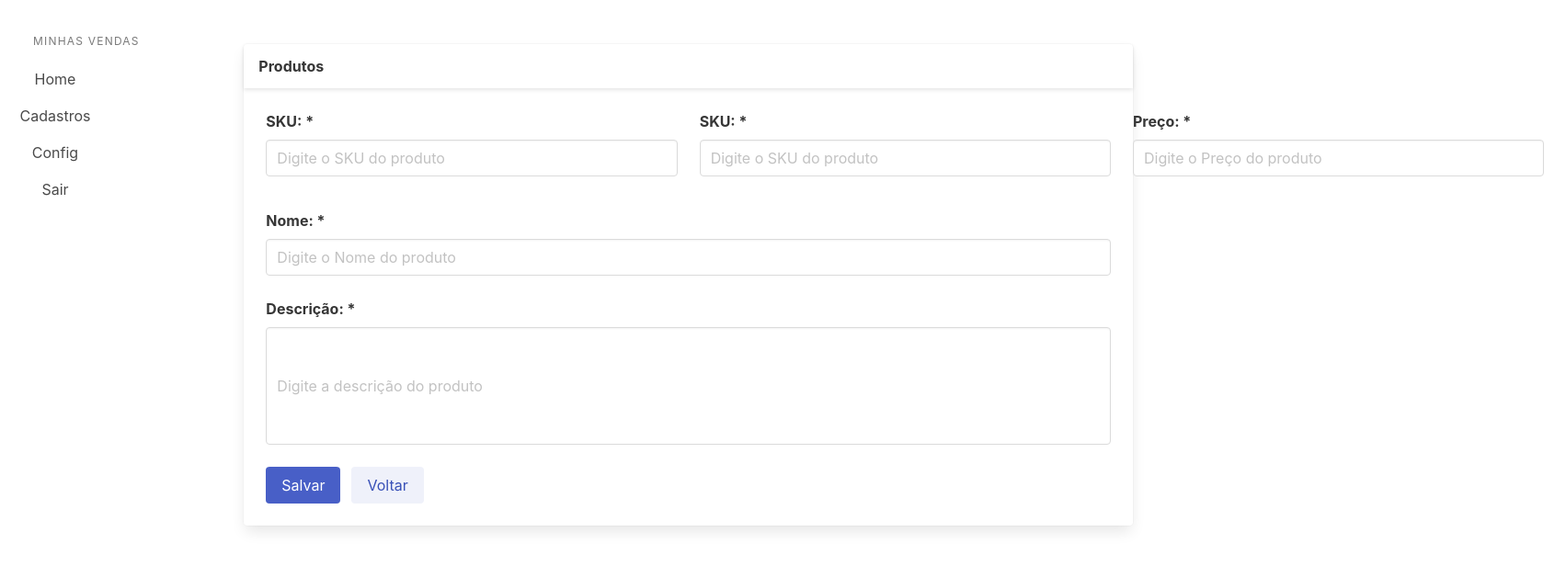
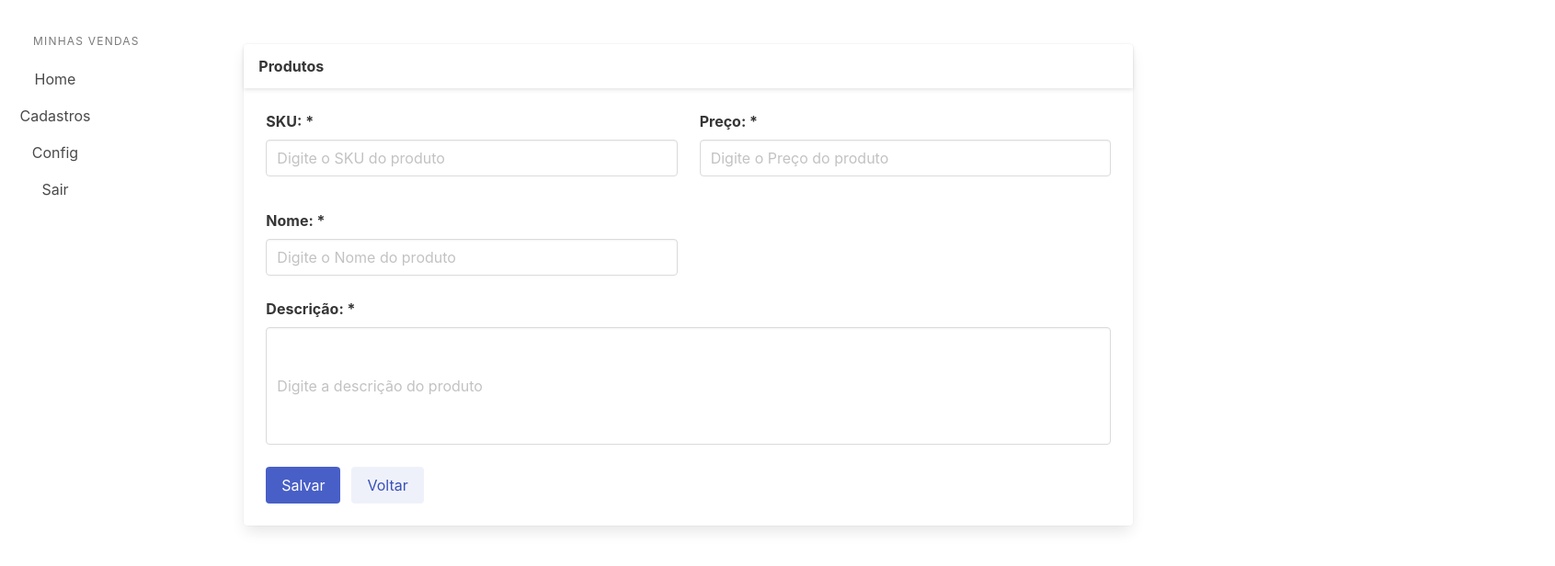
Before and after one commit to marcosmour/praticandofrontdouglas, a Next.js app: page /cadastros/produtos in a window 1280 px wide. Shown: the top 616 px of the page at 92% size, 1691 px wide, since content can reach past the window. Built offline with nearby package versions, Linux system fonts and the light colour scheme.

Commit message:
criando o axios para comunicar o backend com o frontend

```diff
--- a/package.json
+++ b/package.json
@@ -9,6 +9,7 @@
     "lint": "next lint"
   },
   "dependencies": {
+    "axios": "^1.1.3",
     "bulma": "0.9.2",
     "next": "12.3.1",
     "react": "18.2.0",
--- /dev/null
+++ b/src/app/http/index.ts
@@ -0,0 +1,5 @@
+import Axios,{ AxiosInstance} from "axios";
+
+export const httpClient: AxiosInstance = Axios.create({
+    baseURL: "http://localhost:8080/"
+})
--- a/src/components/common/input/index.tsx
+++ b/src/components/common/input/index.tsx
@@ -1,4 +1,6 @@
-interface InputProps{
+import {InputHTMLAttributes} from 'react'       ///
+interface InputProps extends InputHTMLAttributes<HTMLInputElement>{
+    id: string;
     onChange?: (value:any) => void;
     label: string;
     columnClasses?: string;
@@ -9,20 +11,21 @@ interface InputProps{
 export const Input: React.FC<InputProps> = ({
     onChange,
     label,
-    columnClasses
+    columnClasses,
+    id,
+    ...inputProps
 }:InputProps) => {
     return (
         <div className={` field column ${columnClasses}`}>
-            <label className="label" htmlFor="inputSku">{label}</label>
+            <label className="label" htmlFor={id}>{label}</label>
             <div className="control">
                 <input className="input"
-                    id="inputSku" value={""}
+                    id={id} {...inputProps}
                     onChange={event => {
                         if(onChange){
                             onChange(event.target.value)
                         }
-                    }}
-                    placeholder="Digite o SKU do produto" />
+                    }}/>
             </div>
         </div>
     )
--- a/src/components/produtos/cadastro/index.tsx
+++ b/src/components/produtos/cadastro/index.tsx
@@ -1,14 +1,14 @@
-import {useState } from 'react'
-import { Layout, Input} from 'components'
+import { useState } from 'react'
+import { Layout, Input } from 'components'
 
 export const CadastroProduto: React.FC = () => {
 
-  const [ sku, setSku] = useState<string>('')
-  const [ preco, setPreco ] = useState<string>('')
-  const [ nome, setNome] = useState<string>('')
-  const [ descricao, setDescricao] = useState<string>('')
+  const [sku, setSku] = useState<string>('')
+  const [preco, setPreco] = useState<string>('')
+  const [nome, setNome] = useState<string>('')
+  const [descricao, setDescricao] = useState<string>('')
 
-  const submit = () =>{
+  const submit = () => {
     const produto = {
       sku,
       preco,
@@ -22,38 +22,27 @@ export const CadastroProduto: React.FC = () => {
       <div className="columns">
         <Input label="SKU: *"
           columnClasses="is-half"
-                   onChange={setSku}/>
-            <div className="field is-half column">
-              <label className="label" htmlFor="inputSku">SKU: *</label>
-                <div className="control">
-                   <input className="input"
-                     id="inputSku" value={sku}
-                     onChange={ event => setSku(event.target.value)}
-                     placeholder="Digite o SKU do produto"/>
-                 </div>
-            </div>
+          onChange={setSku}
+          value={sku}
+          id="inputSku"
+          placeholder="Digite o SKU do produto" />
 
-            <div className="field is-half column">
-              <label className="label" htmlFor="inputPreco">Preço: *</label>
-                <div className="control">
-                   <input className="input"
-                     id="inputPreco" value={preco}
-                     onChange={ event => setPreco(event.target.value)}
-                     placeholder="Digite o Preço do produto"/>
-                 </div>
-            </div>
+        <Input label="Preço: *"
+          columnClasses="is-half"
+          onChange={setPreco}
+          value={preco}
+          id="inputPreco"
+          placeholder="Digite o Preço do produto" />
       </div>
 
       <div className="columns">
-           <div className="field column is-full">
-              <label className="label" htmlFor="inputNome">Nome: *</label>
-                <div className="control">
-                   <input className="input" value={nome}
+      <Input label="Nome: *"
+          columnClasses="is-half"
+          onChange={setNome}
+          value={nome}
           id="inputNome"
-                     onChange={ event => setNome(event.target.value)}
-                     placeholder="Digite o Nome do produto"/>
-                 </div>
-           </div>
+          placeholder="Digite o Nome do produto" />
+
       </div>
 
       <div className="columns">
@@ -62,8 +51,8 @@ export const CadastroProduto: React.FC = () => {
           <div className="control">
             <input className="textarea"
               id="inputDesc" value={descricao}
-                     onChange={ event => setDescricao(event.target.value)}
-                     placeholder="Digite a descrição do produto"/>
+              onChange={event => setDescricao(event.target.value)}
+              placeholder="Digite a descrição do produto" />
           </div>
         </div>
       </div>
@@ -73,7 +62,7 @@ export const CadastroProduto: React.FC = () => {
           <button onClick={submit} className="button is-link">Salvar</button>
         </div>
         <div className="control">
-              <button  className="button is-link is-light">Voltar</button>
+          <button className="button is-link is-light">Voltar</button>
         </div>
       </div>
 
```
Also changed, not shown: 1 other file (tests, documents, lock files or other folders). Lines whose indentation alone changed are shown as unchanged.
